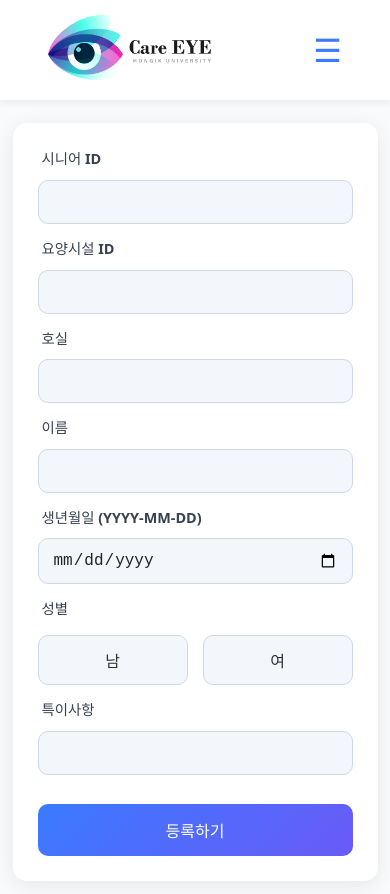
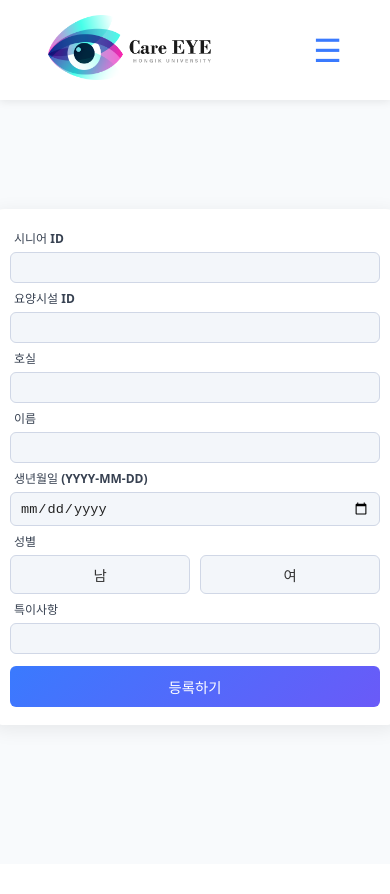
Before and after one commit to hoho715-park/careeye_frontend, a React (Vite) app in the folder careeye/: page /my-senior/register in a window 390 px wide. Shown: the top 894 px of the page. After the commit the page ends 864 px from the top, so only its background shows below. Built offline with nearby package versions, Linux system fonts and the light colour scheme.

Commit message:
style: 시니어등록하는 페이지 seniorregister 디자인 수정

```diff
--- a/careeye/src/styles/SeniorRegister.css
+++ b/careeye/src/styles/SeniorRegister.css
@@ -2,13 +2,14 @@
    전체 컨테이너
 ================================ */
 .register-container {
+  height: calc(100vh - 80px); /* 헤더 제외한 정확한 높이 */
   display: flex;
   flex-direction: column;
   align-items: center;
-  justify-content: center; /* ✅ 중앙 정렬 */
-  min-height: 100vh;
+  justify-content: center;
   background-color: #f8fafc;
-  padding: 80px 20px;
+  margin-top: 80px; /* 헤더 높이 */
+  overflow: hidden; /* 스크롤 제거 */
 }
 
 /* ================================
@@ -17,31 +18,32 @@
 .register-form {
   display: flex;
   flex-direction: column;
-  gap: 14px;
+  gap: 5px; /* 더 줄임 */
   width: 100%;
-  max-width: 420px;
+  max-width: 400px;
   background: #fff;
-  padding: 30px 40px;
+  padding: 20px 28px; /* 패딩 축소 */
   border-radius: 14px;
   box-shadow: 0 4px 20px rgba(0, 0, 0, 0.08);
 }
 
 /* 라벨 */
 .input-label {
-  font-size: 0.9rem;
+  font-size: 0.8rem; /* 폰트 축소 */
   color: #374151;
   margin-left: 4px;
   font-weight: 600;
-  margin-bottom: -4px;
+  margin-bottom: 0;
+  margin-top: 3px;
 }
 
 /* 입력칸 */
 .register-form input {
   background-color: #f3f6fa;
   border: 1.5px solid #d0d7e6;
-  border-radius: 10px;
-  padding: 12px 14px;
-  font-size: 1rem;
+  border-radius: 6px;
+  padding: 8px 10px; /* 패딩 축소 */
+  font-size: 0.9rem;
   color: #222;
   outline: none;
   transition: all 0.25s ease;
@@ -58,17 +60,17 @@
 ================================ */
 .gender-select {
   display: flex;
-  gap: 15px;
-  margin-top: 5px;
+  gap: 10px;
+  margin-top: 0;
 }
 
 .gender-btn {
   flex: 1;
   border: 1.5px solid #d0d7e6;
   background-color: #f3f6fa;
-  border-radius: 10px;
-  padding: 12px 0;
-  font-size: 1rem;
+  border-radius: 6px;
+  padding: 8px 0; /* 패딩 축소 */
+  font-size: 0.9rem;
   color: #333;
   font-weight: 600;
   cursor: pointer;
@@ -85,7 +87,7 @@
   box-shadow: none;
 }
 
-/* ✅ 남자 버튼 활성화 */
+/* 남자 버튼 활성화 */
 .gender-btn.active.male {
   background: linear-gradient(135deg, #6ecbff, #9edbff);
   color: #fff;
@@ -93,7 +95,7 @@
   box-shadow: 0 0 10px rgba(94, 177, 255, 0.4);
 }
 
-/* ✅ 여자 버튼 활성화 */
+/* 여자 버튼 활성화 */
 .gender-btn.active.female {
   background: linear-gradient(135deg, #ff92b2, #ffb7cc);
   color: #fff;
@@ -106,11 +108,11 @@
   background: linear-gradient(135deg, #3a7afe, #6a5af8);
   color: white;
   border: none;
-  border-radius: 10px;
-  padding: 14px;
+  border-radius: 6px;
+  padding: 10px;
   font-weight: 600;
-  font-size: 1rem;
-  margin-top: 15px;
+  font-size: 0.9rem;
+  margin-top: 8px;
   cursor: pointer;
   transition: all 0.3s ease;
 }
@@ -131,13 +133,13 @@
 }
 
 .senior-card {
-  background-color: #f9fbff; /* ✅ 카드뉴스 느낌의 연한 배경 */
-  padding: 40px 50px;
+  background-color: #f9fbff;
+  padding: 28px 36px;
   border-radius: 20px;
   box-shadow: 0 6px 25px rgba(0, 0, 0, 0.15);
   text-align: left;
   width: 100%;
-  max-width: 500px;
+  max-width: 450px;
   transition: all 0.3s ease;
 }
 
@@ -146,11 +148,11 @@
   box-shadow: 0 10px 30px rgba(0, 0, 0, 0.18);
 }
 
-/* ✅ 성별에 따른 선 색상 */
+/* 성별에 따른 선 색상 */
 .senior-card h3 {
-  font-size: 1.6rem;
-  margin-bottom: 20px;
-  padding-bottom: 10px;
+  font-size: 1.5rem;
+  margin-bottom: 16px;
+  padding-bottom: 8px;
   border-bottom: 2.5px solid #3a7afe;
   color: #1e3a8a;
 }
@@ -164,8 +166,8 @@
 }
 
 .senior-card p {
-  margin: 8px 0;
-  font-size: 1rem;
+  margin: 6px 0;
+  font-size: 0.95rem;
   color: #333;
 }
 
@@ -174,7 +176,7 @@
   display: flex;
   justify-content: center;
   gap: 15px;
-  margin-top: 25px;
+  margin-top: 20px;
 }
 
 /* 홈으로 돌아가기 버튼 */
@@ -182,7 +184,7 @@
   background-color: #e5e7eb;
   color: #111827;
   border: none;
-  padding: 12px 20px;
+  padding: 10px 18px;
   border-radius: 8px;
   font-weight: 600;
   cursor: pointer;
@@ -198,7 +200,7 @@
   background-color: #3a7afe;
   color: white;
   border: none;
-  padding: 12px 20px;
+  padding: 10px 18px;
   border-radius: 8px;
   font-weight: 600;
   cursor: pointer;
@@ -213,10 +215,29 @@
    반응형
 ================================ */
 @media (max-width: 600px) {
-  .register-form,
+  .register-container {
+    padding: 10px;
+    margin-top: 70px;
+    height: calc(100vh - 70px);
+  }
+
+  .register-form {
+    padding: 18px 20px;
+    gap: 4px;
+  }
+
+  .register-form input {
+    padding: 7px 9px;
+    font-size: 0.85rem;
+  }
+
+  .input-label {
+    font-size: 0.75rem;
+  }
+
   .senior-card {
     width: 90%;
-    padding: 25px 25px;
+    padding: 22px 22px;
   }
 
   .button-group {
```
